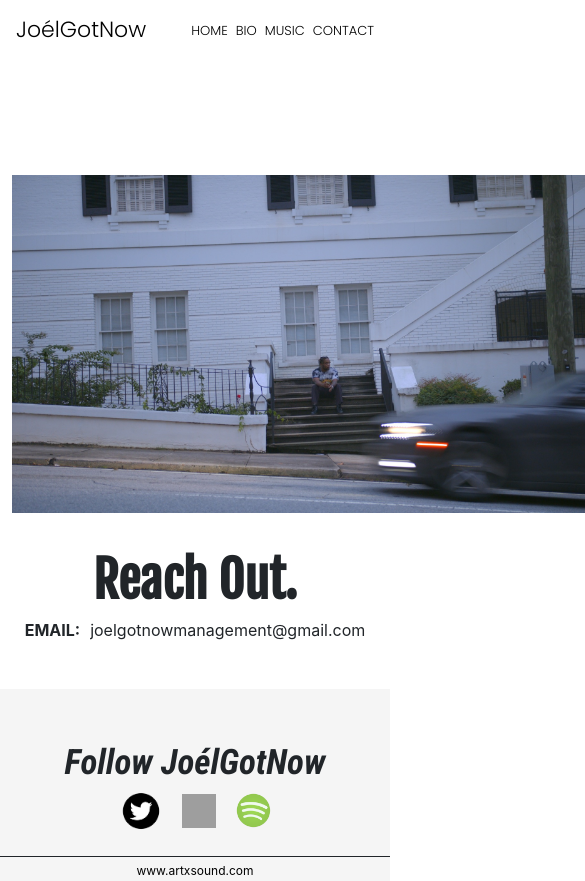
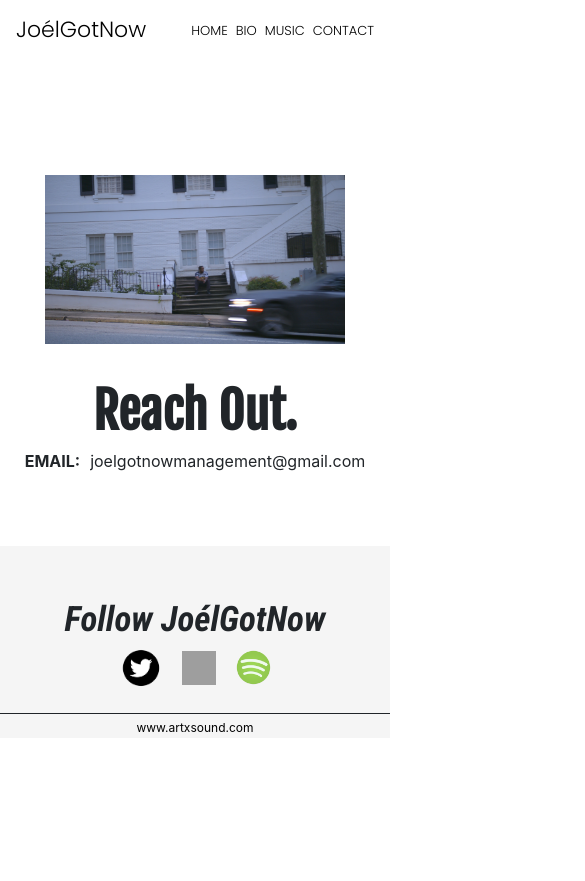
Before and after one commit to antwhite11/joelgotnowdotcom, a React (Create React App) app: page /contact in a window 390 px wide. Shown: the top 881 px of the page, 585 px wide, since content can reach past the window. After the commit the page ends 844 px from the top, so only its background shows below. Built offline with nearby package versions, Linux system fonts and the light colour scheme; grey boxes are pictures that could not be loaded; a web font is replaced by a local one.

Commit message:
second push

```diff
--- a/src/components/Contactpic/contactpic.css
+++ b/src/components/Contactpic/contactpic.css
@@ -1,3 +1,8 @@
+
+
+
+
+
 .imgstats{
 
 
@@ -10,3 +15,44 @@ margin-top: 175px;
 
 
 }
+
+@media screen and (max-width: 600px) {
+
+.imgstats{
+
+width: 400px;
+
+
+
+}
+
+
+}
+
+@media screen and (max-width: 500px) {
+
+    .imgstats{
+
+    width: 300px;
+
+
+
+    }
+
+
+    }
+
+
+
+    @media screen and (max-width: 315px) {
+
+        .imgstats{
+
+        width: 240px;
+
+
+
+        }
+
+
+        }
--- a/src/components/Contacttext/contacttext.css
+++ b/src/components/Contacttext/contacttext.css
@@ -1,4 +1,7 @@
 @import url('https://fonts.googleapis.com/css2?family=Fjalla+One&display=swap');
+
+
+
 
 
 
@@ -24,7 +27,6 @@ font-weight: bold;
 
 .addmargin{
 
-
     margin-left: 10px;
 }
 
@@ -37,3 +39,15 @@ font-weight: bold;
 
 
 }
+
+
+@media screen and (max-width: 322px) {
+
+
+ .addmargin {
+
+
+font-size: 11px;
+
+ }
+}
--- a/src/components/Contacttext/contacttext.js
+++ b/src/components/Contacttext/contacttext.js
@@ -53,13 +53,13 @@ Reach Out.
 <div className="row">
 
 <Slide left={true}>
-<div className= "col-md-12 text-center">
+<div className= "col-md-12 mobtext text-center">
 
 
 
 
-<span className="boldemail">EMAIL:</span>
-<span className="addmargin">joelgotnowmanagement@gmail.com</span>
+<span className="boldemail mobtext">EMAIL:</span>
+<span className="addmargin mobtext">joelgotnowmanagement@gmail.com</span>
 
 
 
--- a/src/pages/contact.css
+++ b/src/pages/contact.css
@@ -4,4 +4,37 @@ margin-top: 47px;
 
 
 
+
 }
+
+
+@media screen and (min-height:730px ) {
+
+.footmarg{
+    margin-top: 69px;
+}
+}
+
+@media screen and (min-height:736px ) {
+
+    .footmarg{
+        margin-top: 73px;
+    }
+    }
+
+
+
+@media screen and (min-height:1000px ) {
+
+    .footmarg{
+        margin-top: 191px;
+    }
+    }
+
+
+    @media screen and (min-height:1100px ) {
+
+        .footmarg{
+            margin-top: 534px;
+        }
+        }
```
Also changed, not shown: src/components/Contacttext/stylechanges.css (added, +22 -0 lines).
